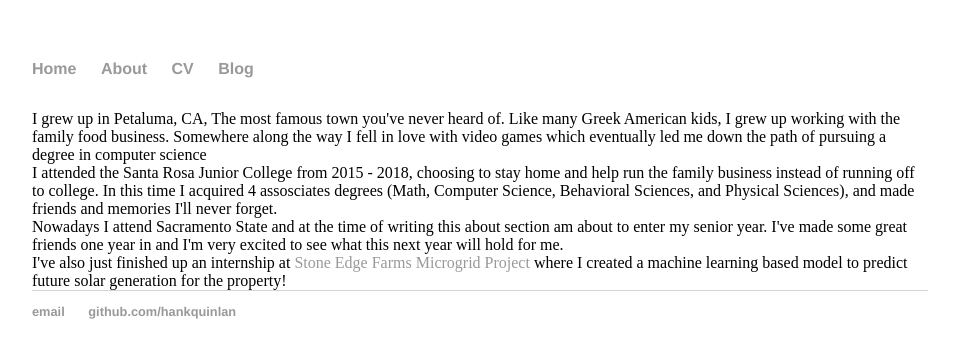
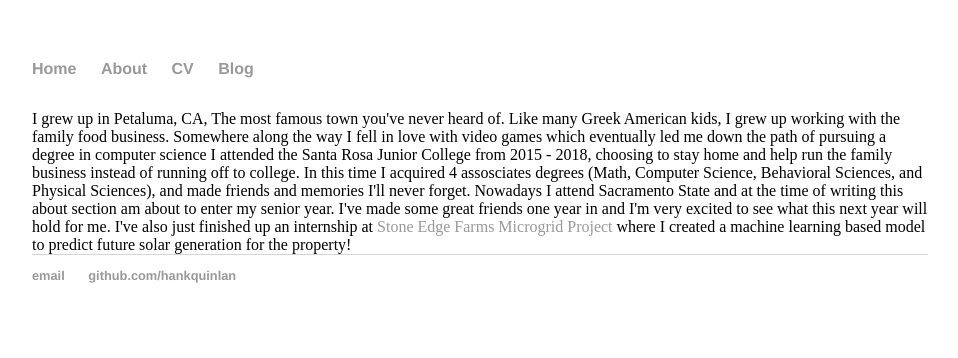
Before and after one commit to DimitriosPt/DimitriosPt.github.io, a Jekyll site: the page built from about/index.html, in a window 1280 px wide. Shown: the top 358 px of the page, without its empty margins (160-1118 px from the left). Built offline with Jekyll 4.4.1, drawn with Linux system fonts in a browser that asks for light colours.

Commit message:
Update index.html

```diff
--- a/about/index.html
+++ b/about/index.html
@@ -4,19 +4,20 @@ title: About
 ---
   <h1>{{Page.title }} </h1>
   <u1 class="about">
-  <body>
+
   <p1> I grew up in Petaluma, CA, The most famous town you've never heard of. Like many Greek American kids, I grew up working
   with the family food business. Somewhere along the way I fell in love with video games which eventually led me down the path of
   pursuing a degree in computer science </p1>
-  <br>
+
+
   <p2> I attended the Santa Rosa Junior College from 2015 - 2018, choosing to stay home and help run the family business instead
   of running off to college. In this time I acquired 4 assosciates degrees
   (Math, Computer Science, Behavioral Sciences, and Physical Sciences), and made friends and memories I'll never forget. </p2>
-  <br>
+
+
   <p3> Nowadays I attend Sacramento State and at the time of writing this about section am about to enter my senior year.
   I've made some great friends one year in and I'm very excited to see what this next year will hold for me. </p3>
-  <br>
+
+
   <p4> I've also just finished up an internship at <a href="https://sefmicrogrid.com/"> Stone Edge Farms Microgrid Project </a> where
   I created a machine learning based model to predict future solar generation for the property! </p4>
-
-  </body>
```
